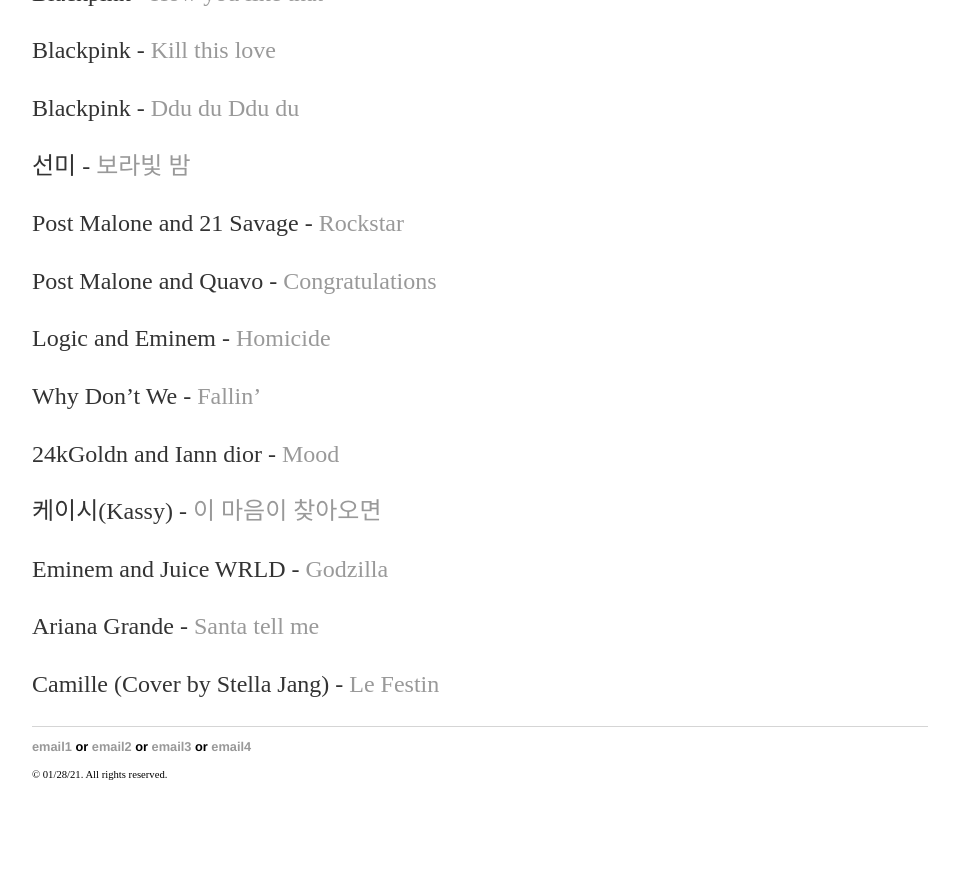
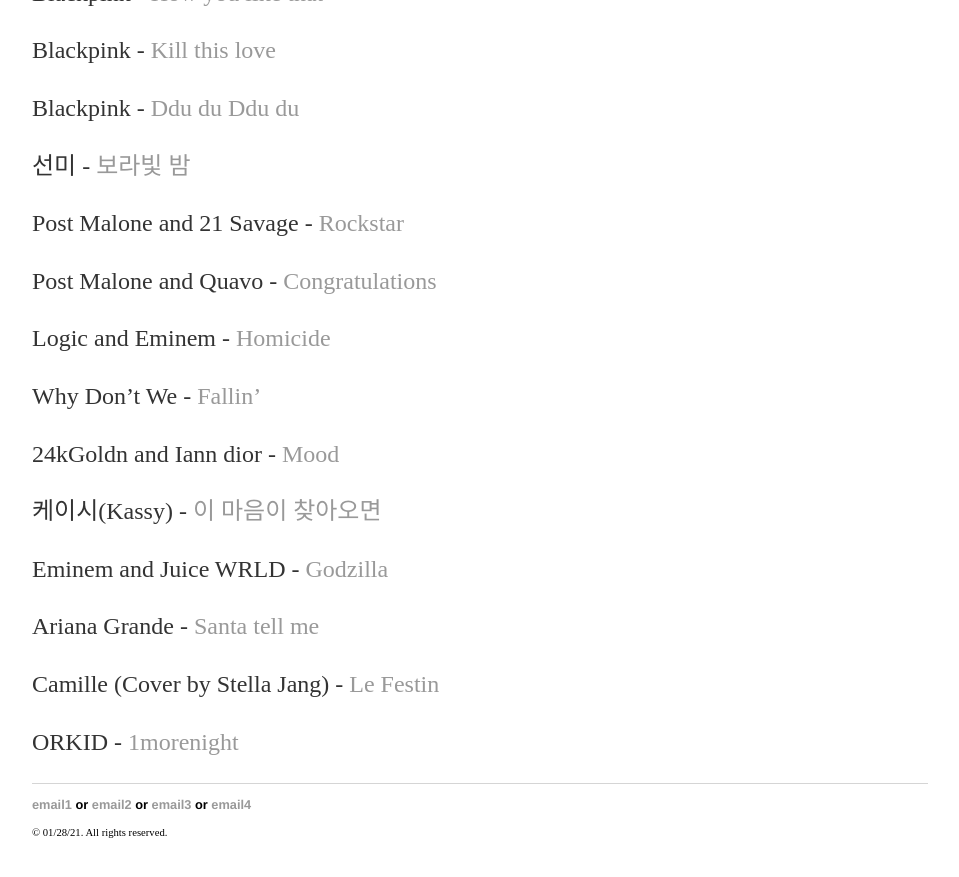
Before and after one commit to yjkweon24/yjkweon24.github.io, a Jekyll site: the page built from _posts/2018-10-23-songs-that-i-love.md, in a window 1280 px wide and 900 px high, scrolled down 8955 px. Shown: the top 877 px of the window, without its empty margins (160-1119 px from the left). Built offline with Jekyll 4.4.1, drawn with Linux system fonts in a browser that asks for light colours; before the commit the page ends 9797 px from its top, so only the background shows below that.

Commit message:
Update 2018-10-23-songs-that-i-love.md

```diff
--- a/_posts/2018-10-23-songs-that-i-love.md
+++ b/_posts/2018-10-23-songs-that-i-love.md
@@ -330,3 +330,5 @@
 Ariana Grande - [Santa tell me](https://www.youtube.com/watch?v=jnXxxKZ57Tw&ab_channel=ArianaGrandeVevo)
 
 Camille (Cover by Stella Jang) - [Le Festin](https://www.youtube.com/watch?v=beamS4GZ5T8&ab_channel=stellajangtv)
+
+ORKID - [1morenight](https://www.youtube.com/watch?v=N_gB7jOZl4Y&ab_channel=PopularMusic)
```
